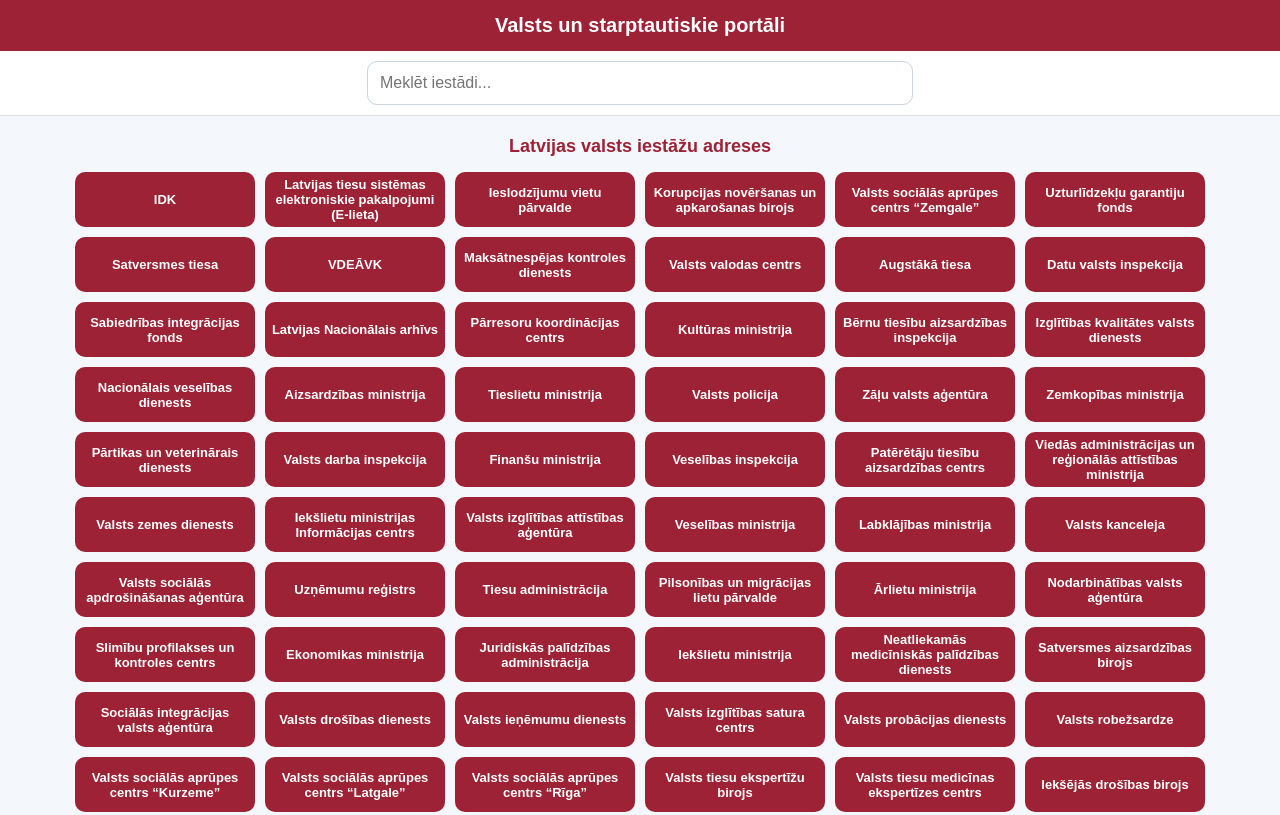
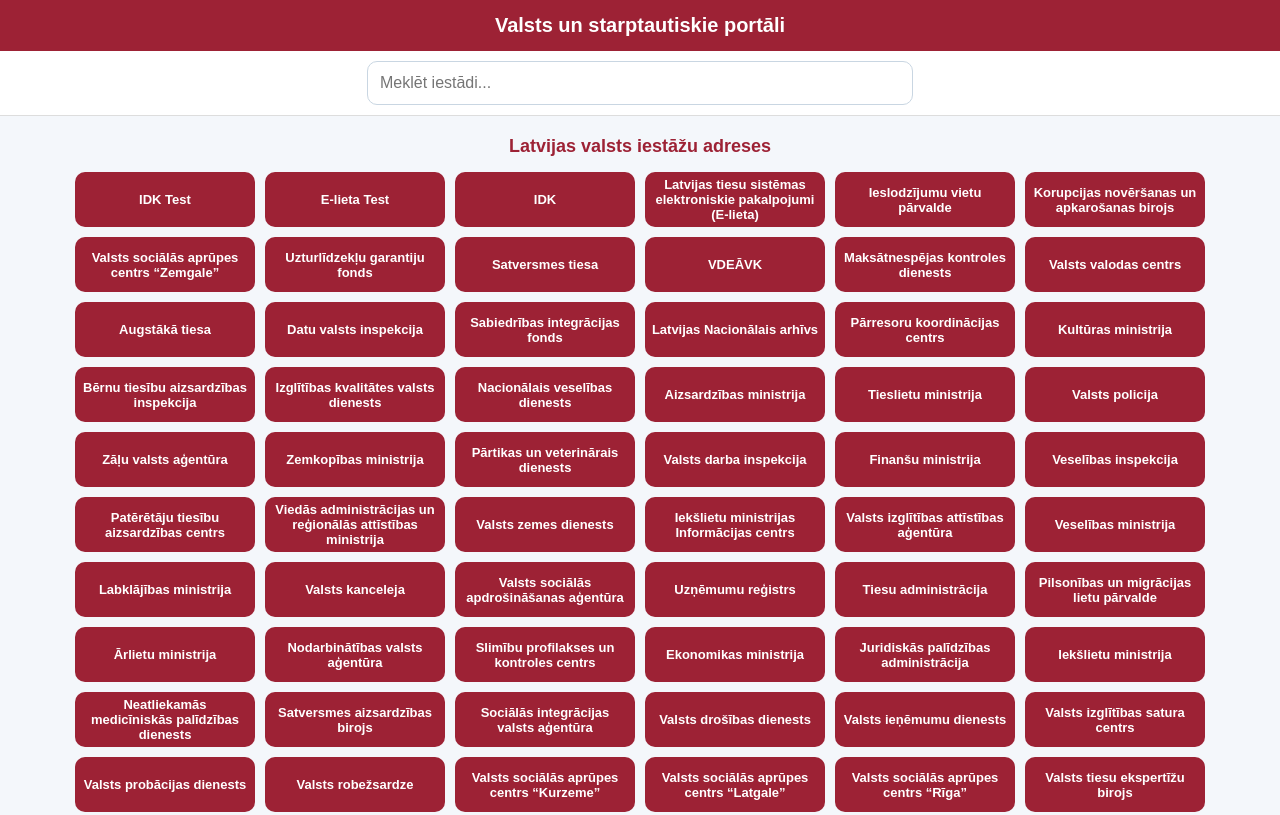
Before and after one commit to ievpkiosk/ievpkiosk, a plain HTML site: page index.html in a window 1280 px wide. Shown: the top 815 px of the page. Drawn offline with Linux system fonts and the light colour scheme.

Commit message:
index.html

```diff
--- a/index.html
+++ b/index.html
@@ -128,6 +128,8 @@ body{
 <!-- GOV -->
 <div class="section">Latvijas valsts iestāžu adreses</div>
 
+<a class="tile" href="https://idk.ievp.gov.lv/login">IDK Test</a>
+<a class="tile" href="https://test-portal.ta.gov.lv/web/">E-lieta Test</a>
 <a class="tile" href="https://idk.ievp.gov.lv/login">IDK</a>
 <a class="tile" href="https://www.elieta.lv/web/#/pakalpojumi">Latvijas tiesu sistēmas elektroniskie pakalpojumi (E-lieta)</a>
 <a class="tile" href="https://www.ievp.gov.lv/lv">Ieslodzījumu vietu pārvalde</a>
```
